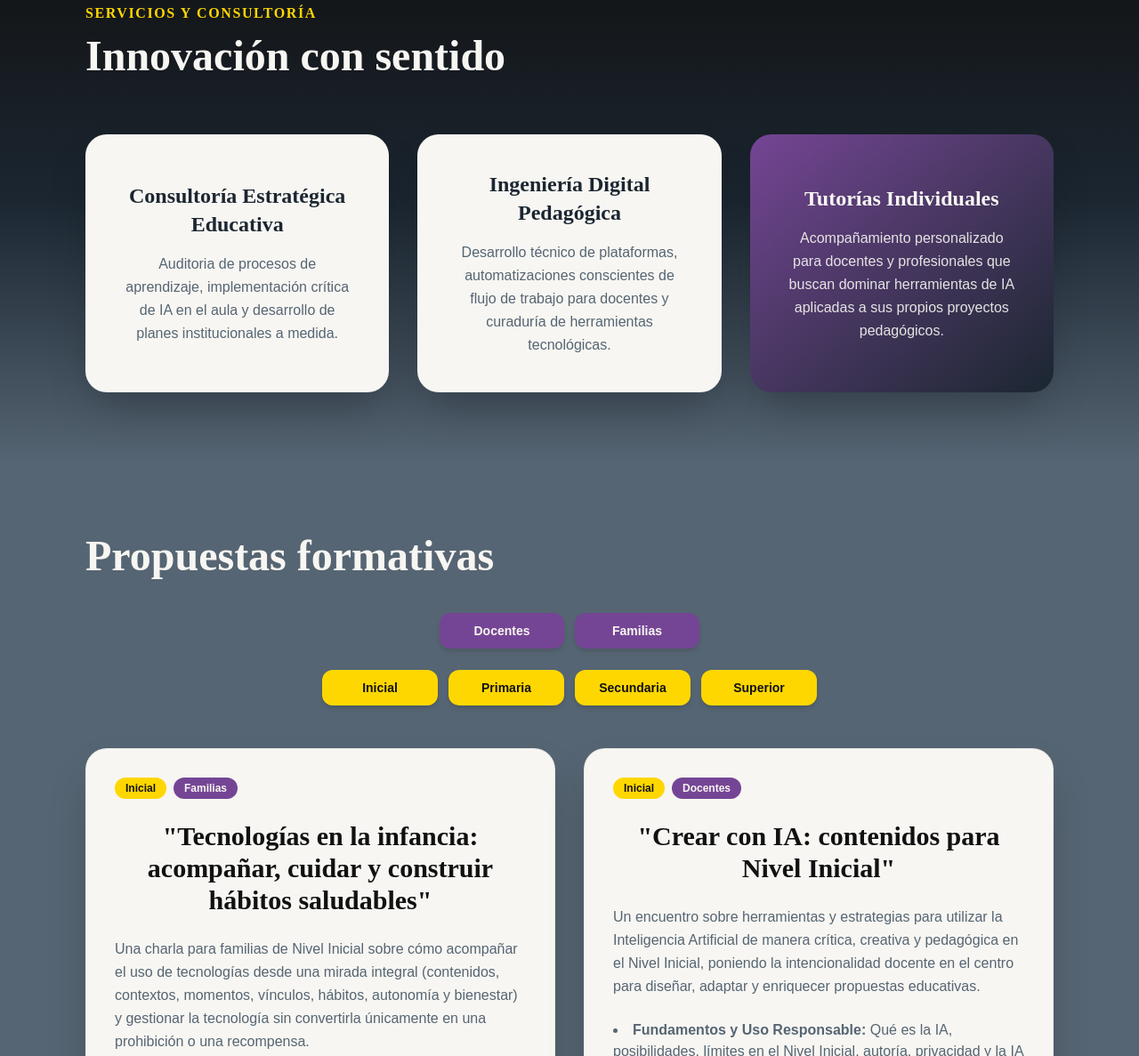
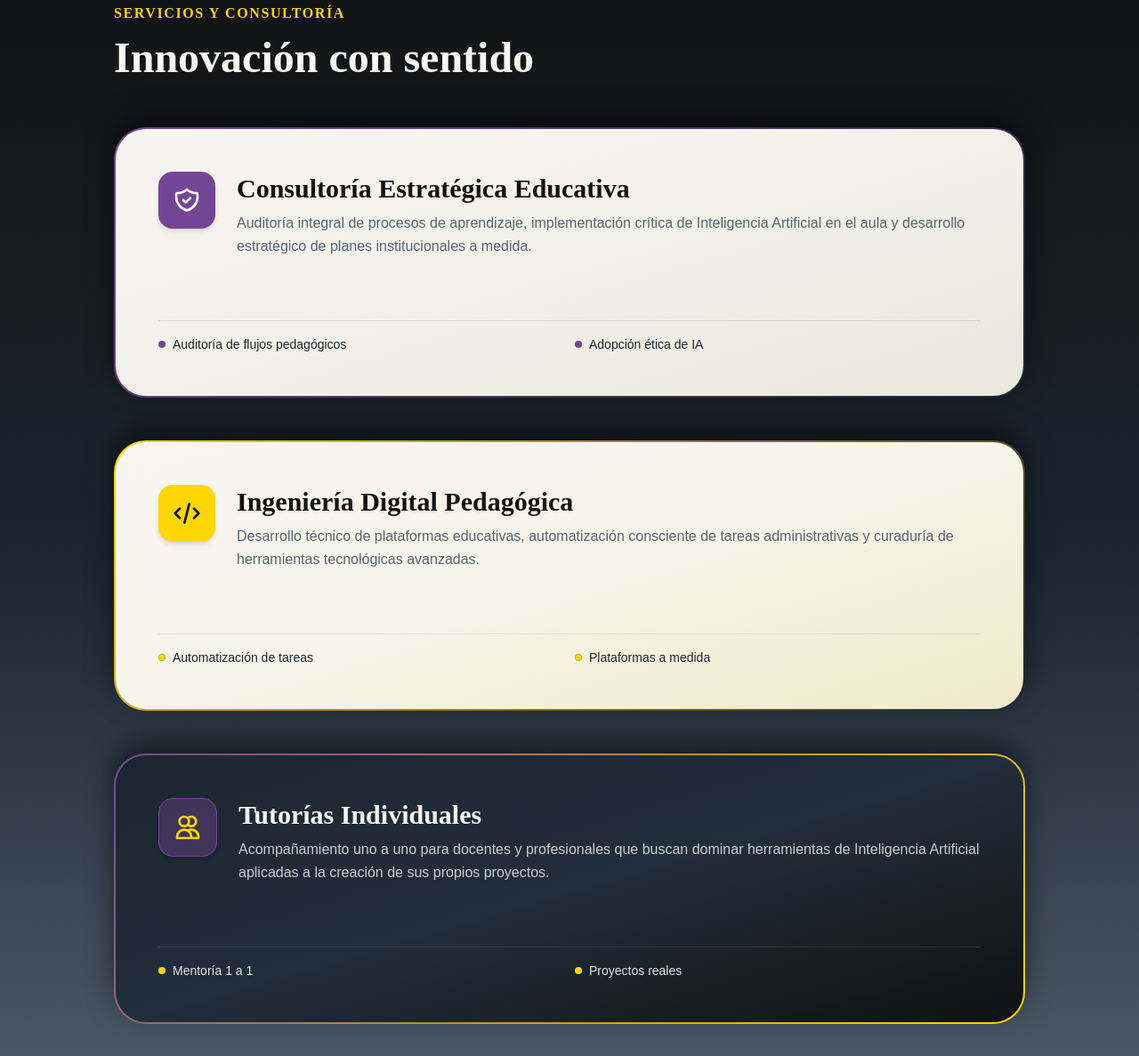
Before and after one commit to MarcosLabra/Pigmalion-Web-v1, a website built with Vite: page index.html in a window 1280 px wide. Shown: the part 1608-2795 px from the top of the page at 89% size. Built offline with nearby package versions, Linux system fonts and the light colour scheme.

Commit message:
agrego animaciones tarjeta serv y hero

```diff
--- a/index.html
+++ b/index.html
@@ -468,12 +468,12 @@
         </p>
       </div>
 
-      <!-- Contenido Principal -->
+      <!-- Contenido Principal con animación de entrada (Hero Fade-In) -->
   <div
     class="relative z-10 flex flex-col items-start w-full max-w-6xl mt-8 pl-4 lg:pl-12 2xl:pl-20"
   >
     <h2
-          class="font-heading text-3xl sm:text-5xl lg:text-6xl 2xl:text-7xl font-extrabold text-text-light leading-[1.2] tracking-normal mb-10 min-h-[200px] lg:min-h-[260px] 2xl:min-h-[320px] flex flex-col items-start justify-center text-left"
+      class="hero-fade-item opacity-0 translate-y-6 transition-all duration-700 ease-out font-heading text-3xl sm:text-5xl lg:text-6xl 2xl:text-7xl font-extrabold text-text-light leading-[1.2] tracking-normal mb-10 min-h-[200px] lg:min-h-[260px] 2xl:min-h-[320px] flex flex-col items-start justify-center text-left"
     >
       <span class="inline-block text-left w-full">
         Esculpiendo el futuro de la
@@ -500,7 +500,7 @@
 
     <p
       id="hero-fade-content"
-          class="font-body text-base sm:text-lg lg:text-xl 2xl:text-2xl text-text-light/90 leading-relaxed max-w-2xl lg:max-w-3xl 2xl:max-w-4xl mb-12 text-left"
+      class="hero-fade-item opacity-0 translate-y-6 transition-all duration-700 ease-out delay-150 font-body text-base sm:text-lg lg:text-xl 2xl:text-2xl text-text-light/90 leading-relaxed max-w-2xl lg:max-w-3xl 2xl:max-w-4xl mb-12 text-left"
     >
       Consultoría estratégica e ingeniería digital para instituciones
       educativas. Transformamos la complejidad algorítmica en herramientas
@@ -510,7 +510,7 @@
     <a
       id="hero-cta"
       href="#propuestas"
-          class="w-full max-w-sm lg:max-w-md py-4 px-8 bg-interactive-yellow text-interactive-dark font-body font-bold text-base lg:text-lg rounded shadow-lg hover:opacity-95 active:scale-95 active:opacity-90 transition-all duration-150 flex items-center justify-center"
+      class="hero-fade-item opacity-0 translate-y-6 transition-all duration-700 ease-out delay-300 w-full max-w-sm lg:max-w-md py-4 px-8 bg-interactive-yellow text-interactive-dark font-body font-bold text-base lg:text-lg rounded shadow-lg hover:opacity-95 active:scale-95 active:opacity-90 flex items-center justify-center"
     >
       Conocé nuestras propuestas
     </a>
@@ -634,77 +634,132 @@
         </div>
       </div>
     </section>
-    <!-- Sección Servicios y Consultoría con título alineado al inicio de las tarjetas -->
+<!-- Sección Servicios y Consultoría -->
 <section
   id="servicios"
-      class="relative py-24 px-8 md:px-16 lg:px-24 2xl:px-36 md:py-[80px] overflow-hidden bg-gradient-to-b from-surface-black via-interactive-dark to-surface-secondary"
+  class="relative py-20 px-4 sm:px-8 md:px-16 lg:px-24 2xl:px-36 overflow-visible bg-gradient-to-b from-surface-black via-interactive-dark to-surface-secondary"
 >
-      <!-- Contenedor general centrado que engloba tanto al título como a las tarjetas para mantener el mismo eje -->
-      <div class="w-full max-w-7xl mx-auto flex flex-col items-center">
-        <!-- Cabecera de la Sección alineada al borde izquierdo de la grilla de tarjetas -->
-        <div class="w-full text-left mb-16">
+  <div class="w-full max-w-4xl lg:max-w-5xl 2xl:max-w-6xl mx-auto flex flex-col items-center">
+
+    <!-- Cabecera de la Sección Flotante Normal -->
+    <div class="w-full text-left mb-12">
       <span
-            class="text-interactive-yellow font-heading uppercase tracking-widest text-sm sm:text-base font-semibold block mb-3"
+        class="text-interactive-yellow font-heading uppercase tracking-widest text-xs sm:text-base font-semibold block mb-2"
       >
         Servicios y consultoría
       </span>
       <h2
-            class="font-heading text-3xl sm:text-4xl lg:text-5xl 2xl:text-6xl font-bold text-text-light"
+        class="font-heading text-3xl sm:text-4xl lg:text-5xl font-bold text-text-light leading-tight"
       >
         Innovación con sentido
       </h2>
     </div>
 
-        <!-- Contenedor de Tarjetas (Grid de 3 columnas en desktop, 1 en mobile) -->
+    <!-- Contenedor de Tarjetas (Sin márgenes entre tarjetas para apilamiento limpio) -->
+    <div id="services-cards-container" class="w-full flex flex-col items-center pb-24">
+
+      <!-- Tarjeta 1 -->
       <div
-          class="w-full grid grid-cols-1 md:grid-cols-3 gap-8 justify-items-center"
+        class="service-card sticky top-20 sm:top-24 w-full rounded-[28px] sm:rounded-[36px] bg-[linear-gradient(135deg,#754595_0%,#1B2631_100%)] p-[2px] shadow-[0_-12px_30px_rgba(0,0,0,0.5)] transition-transform duration-200"
+        style="z-index: 10;"
       >
-          <!-- Tarjeta 1: Consultoría Estratégica Educativa -->
-          <div
-            class="scroll-reveal w-full bg-surface-background text-text-primary rounded-[24px] p-8 sm:p-10 2xl:p-12 text-center shadow-2xl transition-all duration-700 ease-out active:scale-95 flex flex-col justify-center"
-          >
-            <h3 class="font-heading text-2xl font-bold mb-4">
+        <div class="w-full h-full bg-gradient-to-br from-surface-background via-[#F2F0E9] to-[#EAE7DC] text-text-primary rounded-[26px] sm:rounded-[34px] p-6 sm:p-10 lg:p-12 flex flex-col justify-between min-h-[300px]">
+          <div class="flex flex-col sm:flex-row items-start gap-4 sm:gap-6 mb-6">
+            <div class="p-3.5 sm:p-4 bg-interactive-purple text-text-light rounded-xl sm:rounded-2xl shrink-0 shadow-md">
+              <svg xmlns="http://www.w3.org/2000/svg" class="w-6 h-6 sm:w-8 sm:h-8" fill="none" viewBox="0 0 24 24" stroke="currentColor" stroke-width="2">
+                <path stroke-linecap="round" stroke-linejoin="round" d="M9 12l2 2 4-4m5.618-4.016A11.955 11.955 0 0112 2.944a11.955 11.955 0 01-8.618 3.04A12.02 12.02 0 003 9c0 5.591 3.824 10.29 9 11.622 5.176-1.332 9-6.03 9-11.622 0-1.042-.133-2.052-.382-3.016z" />
+              </svg>
+            </div>
+            <div class="w-full">
+              <h3 class="font-heading text-xl sm:text-3xl font-bold text-surface-black mb-2 leading-tight">
                 Consultoría Estratégica Educativa
               </h3>
-            <p
-              class="font-body text-text-secondary text-base max-w-xl mx-auto leading-relaxed"
-            >
-              Auditoria de procesos de aprendizaje, implementación crítica de IA
-              en el aula y desarrollo de planes institucionales a medida.
+              <p class="font-body text-text-secondary text-sm sm:text-base leading-relaxed">
+                Auditoría integral de procesos de aprendizaje, implementación crítica de Inteligencia Artificial en el aula y desarrollo estratégico de planes institucionales a medida.
               </p>
             </div>
+          </div>
+          <ul class="grid grid-cols-1 sm:grid-cols-2 gap-2 sm:gap-3 text-xs sm:text-sm text-text-primary font-body border-t border-black/10 pt-4">
+            <li class="flex items-center gap-2">
+              <span class="w-2 h-2 rounded-full bg-interactive-purple shrink-0"></span>
+              Auditoría de flujos pedagógicos
+            </li>
+            <li class="flex items-center gap-2">
+              <span class="w-2 h-2 rounded-full bg-interactive-purple shrink-0"></span>
+              Adopción ética de IA
+            </li>
+          </ul>
+        </div>
+      </div>
 
-          <!-- Tarjeta 2: Ingeniería Digital Pedagógica -->
+      <!-- Tarjeta 2 (mt-8 o mt-12 da la separación inicial antes de scrollear) -->
       <div
-            class="scroll-reveal w-full bg-surface-background text-text-primary rounded-[24px] p-8 sm:p-10 2xl:p-12 text-center shadow-2xl transition-all duration-700 ease-out delay-100 active:scale-95 flex flex-col justify-center"
+        class="service-card sticky top-28 sm:top-32 w-full rounded-[28px] sm:rounded-[36px] bg-[linear-gradient(135deg,#FFD700_0%,#1B2631_100%)] p-[2px] shadow-[0_-12px_30px_rgba(0,0,0,0.5)] transition-transform duration-200 mt-8 sm:mt-12"
+        style="z-index: 11;"
       >
-            <h3 class="font-heading text-2xl font-bold mb-4">
+        <div class="w-full h-full bg-gradient-to-br from-surface-background via-[#F7F4E9] to-[#EFEAC9] text-text-primary rounded-[26px] sm:rounded-[34px] p-6 sm:p-10 lg:p-12 flex flex-col justify-between min-h-[300px]">
+          <div class="flex flex-col sm:flex-row items-start gap-4 sm:gap-6 mb-6">
+            <div class="p-3.5 sm:p-4 bg-interactive-yellow text-surface-black rounded-xl sm:rounded-2xl shrink-0 shadow-md">
+              <svg xmlns="http://www.w3.org/2000/svg" class="w-6 h-6 sm:w-8 sm:h-8" fill="none" viewBox="0 0 24 24" stroke="currentColor" stroke-width="2">
+                <path stroke-linecap="round" stroke-linejoin="round" d="M10 20l4-16m4 4l4 4-4 4M6 16l-4-4 4-4" />
+              </svg>
+            </div>
+            <div class="w-full">
+              <h3 class="font-heading text-xl sm:text-3xl font-bold text-surface-black mb-2 leading-tight">
                 Ingeniería Digital Pedagógica
               </h3>
-            <p
-              class="font-body text-text-secondary text-base max-w-xl mx-auto leading-relaxed"
-            >
-              Desarrollo técnico de plataformas, automatizaciones conscientes de
-              flujo de trabajo para docentes y curaduría de herramientas
-              tecnológicas.
+              <p class="font-body text-text-secondary text-sm sm:text-base leading-relaxed">
+                Desarrollo técnico de plataformas educativas, automatización consciente de tareas administrativas y curaduría de herramientas tecnológicas avanzadas.
               </p>
             </div>
+          </div>
+          <ul class="grid grid-cols-1 sm:grid-cols-2 gap-2 sm:gap-3 text-xs sm:text-sm text-text-primary font-body border-t border-black/10 pt-4">
+            <li class="flex items-center gap-2">
+              <span class="w-2 h-2 rounded-full bg-interactive-yellow border border-surface-black/20 shrink-0"></span>
+              Automatización de tareas
+            </li>
+            <li class="flex items-center gap-2">
+              <span class="w-2 h-2 rounded-full bg-interactive-yellow border border-surface-black/20 shrink-0"></span>
+              Plataformas a medida
+            </li>
+          </ul>
+        </div>
+      </div>
 
-          <!-- Tarjeta 3: Tutorías Individuales -->
+      <!-- Tarjeta 3 -->
       <div
-            class="scroll-reveal w-full bg-gradient-to-br from-interactive-purple to-interactive-dark text-text-light rounded-[24px] p-8 sm:p-10 2xl:p-12 text-center shadow-2xl transition-all duration-700 ease-out delay-200 active:scale-95 flex flex-col justify-center"
+        class="service-card sticky top-36 sm:top-40 w-full rounded-[28px] sm:rounded-[36px] bg-[linear-gradient(135deg,#754595_0%,#FFD700_100%)] p-[2px] shadow-[0_-12px_30px_rgba(0,0,0,0.5)] transition-transform duration-200 mt-8 sm:mt-12"
+        style="z-index: 12;"
       >
-            <h3 class="font-heading text-2xl font-bold mb-4">
+        <div class="w-full h-full bg-gradient-to-br from-interactive-dark via-[#212E3B] to-surface-black text-text-light rounded-[26px] sm:rounded-[34px] p-6 sm:p-10 lg:p-12 flex flex-col justify-between min-h-[300px]">
+          <div class="flex flex-col sm:flex-row items-start gap-4 sm:gap-6 mb-6">
+            <div class="p-3.5 sm:p-4 bg-interactive-purple/40 border border-interactive-purple text-interactive-yellow rounded-xl sm:rounded-2xl shrink-0 shadow-md">
+              <svg xmlns="http://www.w3.org/2000/svg" class="w-6 h-6 sm:w-8 sm:h-8" fill="none" viewBox="0 0 24 24" stroke="currentColor" stroke-width="2">
+                <path stroke-linecap="round" stroke-linejoin="round" d="M12 4.354a4 4 0 110 5.292M15 21H3v-1a6 6 0 0112 0v1zm0 0h6v-1a6 6 0 00-9-5.197M13 7a4 4 0 11-8 0 4 4 0 018 0z" />
+              </svg>
+            </div>
+            <div class="w-full">
+              <h3 class="font-heading text-xl sm:text-3xl font-bold text-text-light mb-2 leading-tight">
                 Tutorías Individuales
               </h3>
-            <p
-              class="font-body text-text-light/90 text-base max-w-xl mx-auto leading-relaxed"
-            >
-              Acompañamiento personalizado para docentes y profesionales que
-              buscan dominar herramientas de IA aplicadas a sus propios
-              proyectos pedagógicos.
+              <p class="font-body text-text-light/80 text-sm sm:text-base leading-relaxed">
+                Acompañamiento uno a uno para docentes y profesionales que buscan dominar herramientas de Inteligencia Artificial aplicadas a la creación de sus propios proyectos.
               </p>
             </div>
+          </div>
+          <ul class="grid grid-cols-1 sm:grid-cols-2 gap-2 sm:gap-3 text-xs sm:text-sm text-text-light/90 font-body border-t border-text-light/10 pt-4">
+            <li class="flex items-center gap-2">
+              <span class="w-2 h-2 rounded-full bg-interactive-yellow shrink-0"></span>
+              Mentoría 1 a 1
+            </li>
+            <li class="flex items-center gap-2">
+              <span class="w-2 h-2 rounded-full bg-interactive-yellow shrink-0"></span>
+              Proyectos reales
+            </li>
+          </ul>
+        </div>
+      </div>
+
     </div>
   </div>
 </section>
--- a/src/main.js
+++ b/src/main.js
@@ -33,7 +33,7 @@ window.addEventListener("scroll", () => {
       "backdrop-blur-md",
       "shadow-lg",
       "border-b",
-      "border-text-light/10"
+      "border-text-light/10",
     );
     header.classList.remove("bg-transparent");
   } else {
@@ -42,11 +42,31 @@ window.addEventListener("scroll", () => {
       "backdrop-blur-md",
       "shadow-lg",
       "border-b",
-      "border-text-light/10"
+      "border-text-light/10",
     );
     header.classList.add("bg-transparent");
   }
 });
+
+// Animación Fade-In de entrada para el Hero al cargar la página
+function initHeroFadeIn() {
+  const heroItems = document.querySelectorAll(".hero-fade-item");
+  if (!heroItems.length) return;
+
+  // Retraso mínimo para asegurar la inicialización completa del DOM
+  setTimeout(() => {
+    heroItems.forEach((el) => {
+      el.classList.remove("opacity-0", "translate-y-6");
+      el.classList.add("opacity-100", "translate-y-0");
+    });
+  }, 100);
+}
+
+document.addEventListener("DOMContentLoaded", initHeroFadeIn);
+// Fallback en caso de que DOMContentLoaded ya haya ocurrido
+if (document.readyState === "complete" || document.readyState === "interactive") {
+  initHeroFadeIn();
+}
 
 // 3. Animación de revelado progresivo + Zoom interno en fotos
 function initScrollReveal() {
@@ -78,7 +98,7 @@ function initScrollReveal() {
       {
         threshold: 0.15,
         rootMargin: "0px 0px -20px 0px",
-      }
+      },
     );
 
     revealElements.forEach((el) => observer.observe(el));
@@ -119,7 +139,7 @@ function renderCards(data) {
       <li>
         <strong>${i.topic}:</strong> ${i.text}
       </li>
-    `
+    `,
       )
       .join("");
 
@@ -164,11 +184,11 @@ const levelButtons = document.querySelectorAll(".filter-btn-level");
 function filterCards() {
   const cards = document.querySelectorAll(".proposal-card");
   const activeAudiences = Array.from(
-    document.querySelectorAll(".filter-btn-audience.active")
+    document.querySelectorAll(".filter-btn-audience.active"),
   ).map((btn) => btn.getAttribute("data-filter"));
 
   const activeLevels = Array.from(
-    document.querySelectorAll(".filter-btn-level.active")
+    document.querySelectorAll(".filter-btn-level.active"),
   ).map((btn) => btn.getAttribute("data-filter"));
 
   cards.forEach((card) => {
@@ -176,7 +196,7 @@ function filterCards() {
     const cardLevels = card.getAttribute("data-level").split(" ");
 
     const matchesAudience = activeAudiences.some((a) =>
-      cardAudience.includes(a)
+      cardAudience.includes(a),
     );
     const matchesLevel = cardLevels.some((l) => activeLevels.includes(l));
 
@@ -194,7 +214,7 @@ function setupStrictToggleFilter(buttons, activeBgClass, inactiveBgClass) {
   buttons.forEach((btn) => {
     btn.addEventListener("click", () => {
       const activeCount = Array.from(buttons).filter((b) =>
-        b.classList.contains("active")
+        b.classList.contains("active"),
       ).length;
 
       if (btn.classList.contains("active") && activeCount === 1) {
@@ -219,23 +239,22 @@ function setupStrictToggleFilter(buttons, activeBgClass, inactiveBgClass) {
 setupStrictToggleFilter(
   audienceButtons,
   "bg-interactive-purple shadow-md text-text-light border-transparent",
-  "bg-interactive-purple/40 border border-interactive-purple/60 text-text-light/80"
+  "bg-interactive-purple/40 border border-interactive-purple/60 text-text-light/80",
 );
 
 setupStrictToggleFilter(
   levelButtons,
   "bg-interactive-yellow shadow-md text-surface-black border-interactive-yellow",
-  "bg-interactive-yellow/20 border border-interactive-yellow text-interactive-yellow"
+  "bg-interactive-yellow/20 border border-interactive-yellow text-interactive-yellow",
 );
 
-// 6. Lógica del Botón Flotante para Volver a los Filtros
+// 6. Botón Flotante para Volver a Filtros
 const backToFiltersBtn = document.getElementById("btn-back-to-filters");
 const cardsContainer = document.getElementById("cards-container");
 
 if (backToFiltersBtn && cardsContainer) {
   function handleFloatingButtonVisibility() {
     const rect = cardsContainer.getBoundingClientRect();
-    // Aparece solo cuando el usuario scrollea sobre la grilla de tarjetas
     const isInsideCardsArea = rect.top < 0 && rect.bottom > 300;
 
     if (isInsideCardsArea) {
@@ -263,3 +282,22 @@ if (backToFiltersBtn && cardsContainer) {
     });
   });
 }
+
+function initServicesStacking() {
+  const serviceCards = document.querySelectorAll(".service-card");
+  if (!serviceCards.length) return;
+
+  const isMobile = window.innerWidth < 768;
+
+  // Offsets progresivos para replicar la cascada exacta de OpenOnion
+  const baseTop = isMobile ? 70 : 100;
+  const step = isMobile ? 18 : 28;
+
+  serviceCards.forEach((card, index) => {
+    card.style.top = `${baseTop + index * step}px`;
+    card.style.marginTop = index === 0 ? "0px" : isMobile ? "2rem" : "3rem";
+  });
+}
+
+window.addEventListener("resize", initServicesStacking);
+initServicesStacking();
```
Lines whose indentation alone changed are shown as unchanged.
